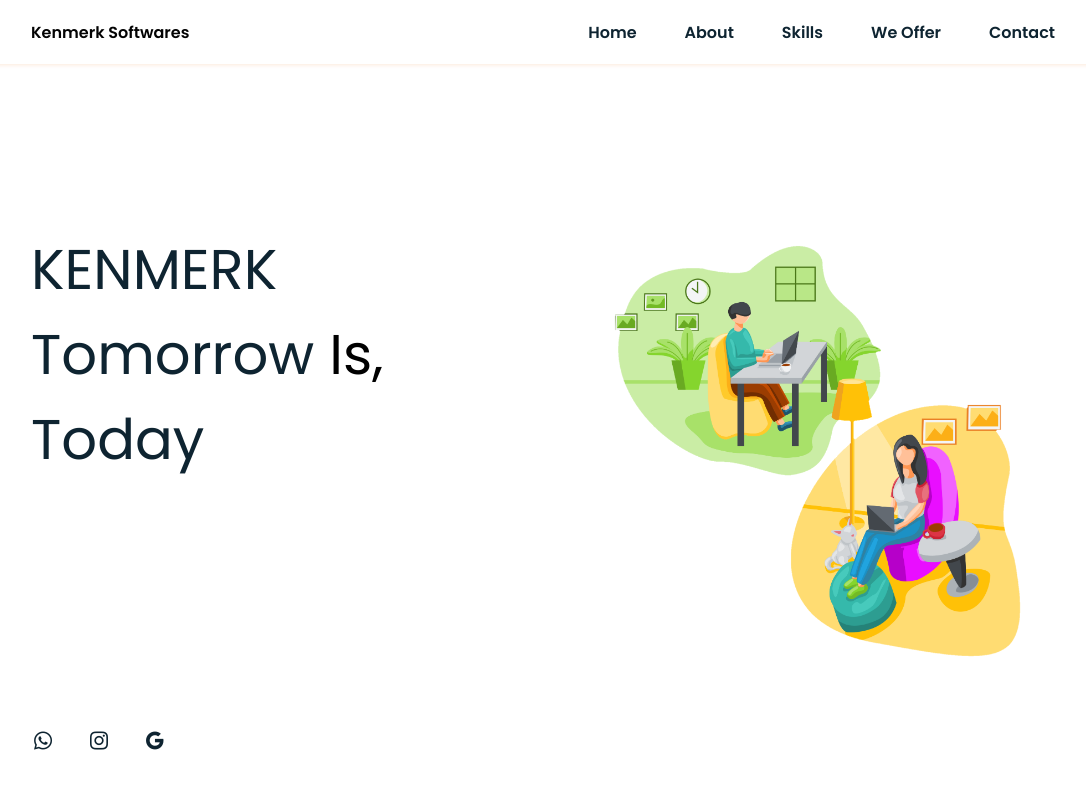
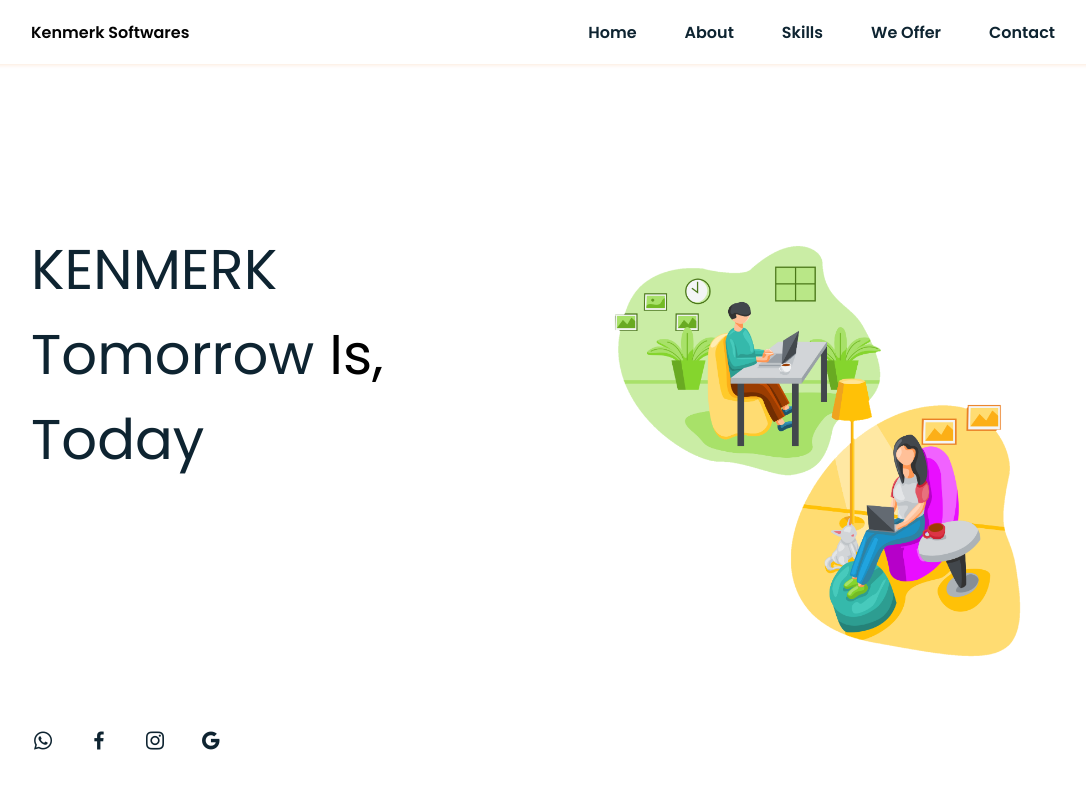
Before and after one commit to kenmerk-softwares/kenmerksoftwares, a plain HTML site: page index.html in a window 1280 px wide. Shown: the top 800 px of the page, without its empty margins (97-1183 px from the left). Drawn offline with nearby package versions, Linux system fonts and the light colour scheme.

Commit message:
Update index.html

```diff
--- a/index.html
+++ b/index.html
@@ -48,6 +48,7 @@
 
                 <div class="home__social">
                     <a href="https://wa.me/+917012786273" class="home__social-icon"><i class="bx bxl-whatsapp"></i></a>
+                    <a href="https://www.facebook.com/Kenmerk-Softwares-234102331874165/" class="home__social-icon"><i class="bx bxl-facebook"></i></a>
                     <a href="https://instagram.com/kenmerk.softwares?utm_medium=copy_link" class="home__social-icon"><i class="bx bxl-instagram" ></i></a>
                     <a href="https://maps.app.goo.gl/MyCsDDNTMtNCMopy7" class="home__social-icon"><i class="bx bxl-google" ></i></a>
 
```
